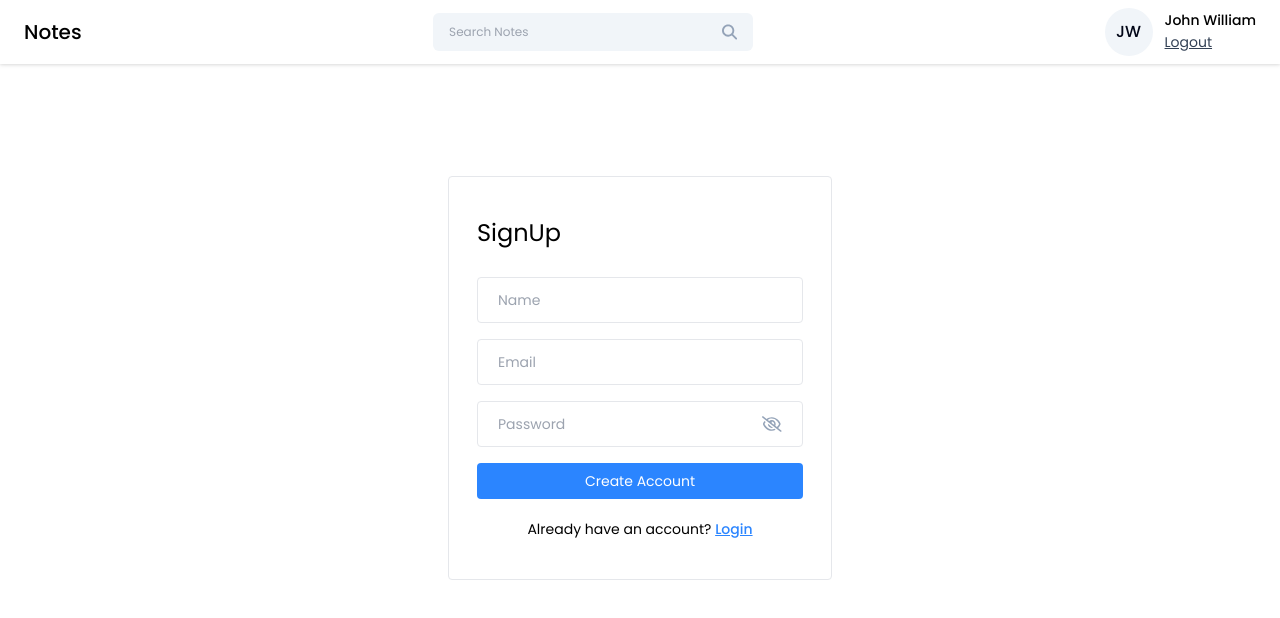
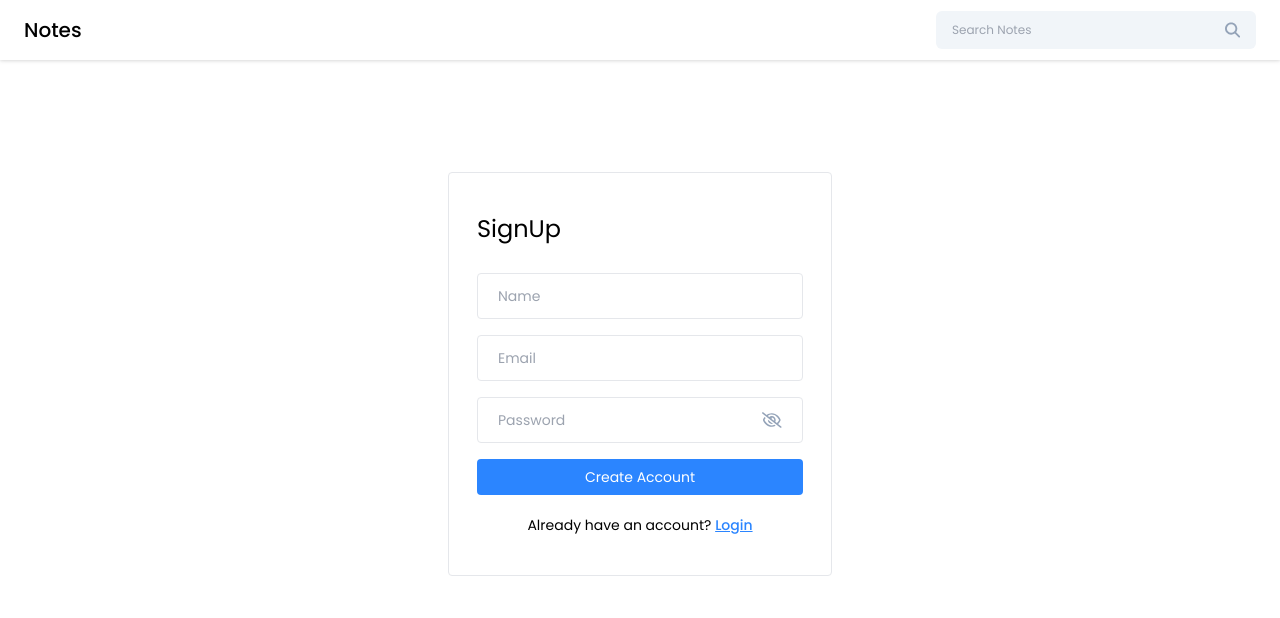
Before and after one commit to Kiwirish/DevNotes-FullStack-MERN-AWS-Application, a React (Vite) app in the folder frontend/notes-app/: page /signup in a window 1280 px wide. Shown: the top 618 px of the page. Built offline with nearby package versions, Linux system fonts and the light colour scheme.

Commit message:
Get user API integrated, users localstorage cleared on logout.. full login and logout auth working

```diff
--- a/frontend/notes-app/src/components/Navbar/Navbar.jsx
+++ b/frontend/notes-app/src/components/Navbar/Navbar.jsx
@@ -6,13 +6,14 @@
 
 
 
-const Navbar = () => {
+const Navbar = ( {userInfo} ) => {
 
     const [searchQuery, setSearchQuery] = useState("");
 
-    const navigate = useNavigate;
+    const navigate = useNavigate();
 
     const onLogout = () => {
+        localStorage.clear();
         navigate("/login");
     }
 
@@ -37,7 +38,7 @@
 
             />
 
-            <ProfileInfo onLogout={onLogout} />
+            <ProfileInfo userInfo={userInfo} onLogout={onLogout} />
 
         </div>
     );
--- a/frontend/notes-app/src/components/cards/ProfileInfo.jsx
+++ b/frontend/notes-app/src/components/cards/ProfileInfo.jsx
@@ -1,22 +1,26 @@
 import React from 'react';
 import { getInitials } from '../../utils/helper';
 
-const ProfileInfo = ({onLogout}) => {
+const ProfileInfo = ({ userInfo, onLogout }) => {
     return (
-        <div className = "flex items-center gap-3">
+        userInfo && (
+            <div className="flex items-center gap-3">
                 <div className="w-12 h-12 flex items-center justify-center rounded-full text-slate-950 font-medium bg-slate-100">
-                {getInitials("John William")}
+                    {getInitials(userInfo.fullName)}
                 </div>
 
                 <div>
-                <p className = "text-sm font-medium">John William</p>
-                <button className="text-sm text-slate-700 underline" onClick={onLogout}>
+                    <p className="text-sm font-medium">{userInfo.fullName}</p>
+                    <button className="text-sm text-slate-700 underline"
+                        onClick={onLogout}
+                    >
                         Logout
                     </button>
                 </div>
 
             </div>
         )
-}
+    );
+};
 
 export default ProfileInfo
--- a/frontend/notes-app/src/pages/Home/AddEditNotes.jsx
+++ b/frontend/notes-app/src/pages/Home/AddEditNotes.jsx
@@ -10,10 +10,10 @@
 
     const [error, setError] = useState("");
 
-    // add new note call
+    // add new note API call
     const addNewNote = async () => {};
 
-    // edit current note call
+    // edit current note API call
     const editNote = async () => {};
 
 
--- a/frontend/notes-app/src/pages/Home/Home.jsx
+++ b/frontend/notes-app/src/pages/Home/Home.jsx
@@ -1,10 +1,14 @@
-import React, { useState } from 'react'
+import React, { useState, useEffect } from 'react'
 import Navbar from "../../components/Navbar/Navbar";
 //import ProfileInfo from "../../components/cards/ProfileInfo";
 import NoteCard from '/Users/blakeleahy/Desktop/MERN-Note-App/frontend/notes-app/src/components/cards/NoteCard.jsx';
 import { MdAdd, MdOutlineAlarmAdd } from "react-icons/md";
 import AddEditNotes from '/Users/blakeleahy/Desktop/MERN-Note-App/frontend/notes-app/src/pages/Home/AddEditNotes.jsx';
 import Modal from "react-modal";
+import { useNavigate } from "react-router-dom";
+import axiosInstance from '../../utils/axiosInstance';
+
+
 
 
 const Home = () => {
@@ -16,10 +20,36 @@
 
     });
 
+    const [userInfo, setUserInfo] = useState(null);
+    const navigate = useNavigate();
+
+    // get user info api call
+    const getUserInfo = async () => {
+
+        try {
+            const response = await axiosInstance.get("/get-user");
+            if (response.data && response.data.user){
+                setUserInfo(response.data.user);
+            }
+        } catch (error) {
+            if (error.response.status === 401){
+                localStorage.clear();
+                navigate("/login");
+            }
+        }
+
+    };
+
+    useEffect(() => {
+        getUserInfo();
+        return () => {};
+
+    }, []);
+
 
     return (
        <>
-       <Navbar />
+       <Navbar userInfo = {userInfo} />
 
        <div className = "container mx-auto">
             <div className = "grid grid-cols-3 gap-4 mt-8">
--- a/frontend/notes-app/src/pages/Login/Login.jsx
+++ b/frontend/notes-app/src/pages/Login/Login.jsx
@@ -4,7 +4,7 @@
 import PasswordInput from '../../components/Input/PasswordInput';
 import { validateEmail } from '../../utils/helper';
 import SearchBar from '/Users/blakeleahy/Desktop/MERN-Note-App/frontend/notes-app/src/components/SearchBar/SearchBar.jsx';
-import { useNavigate } from "react-router";
+import { useNavigate } from "react-router-dom";
 import axiosInstance from '../../utils/axiosInstance';
 
 
```
Lines whose indentation alone changed are shown as unchanged.
